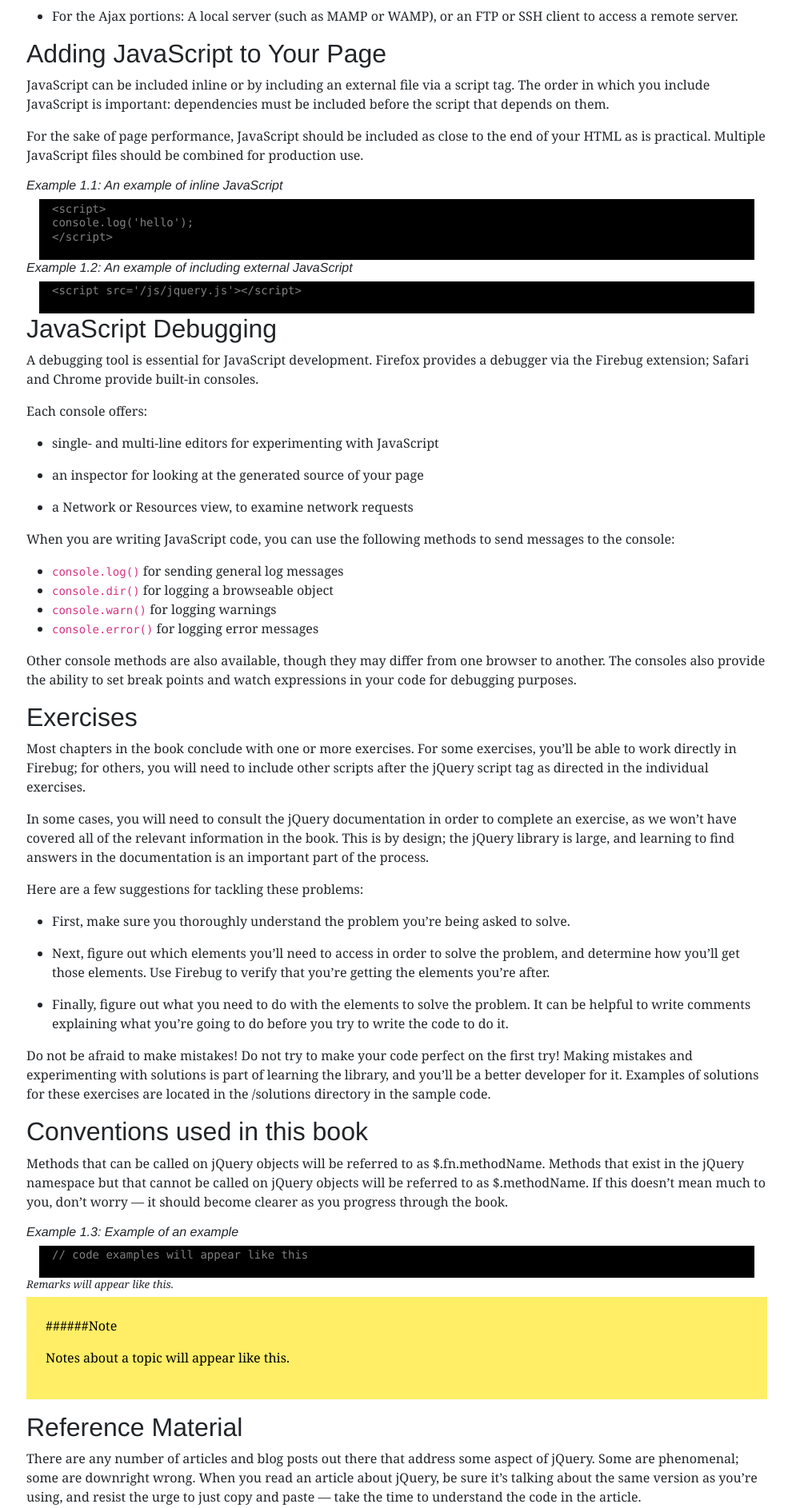
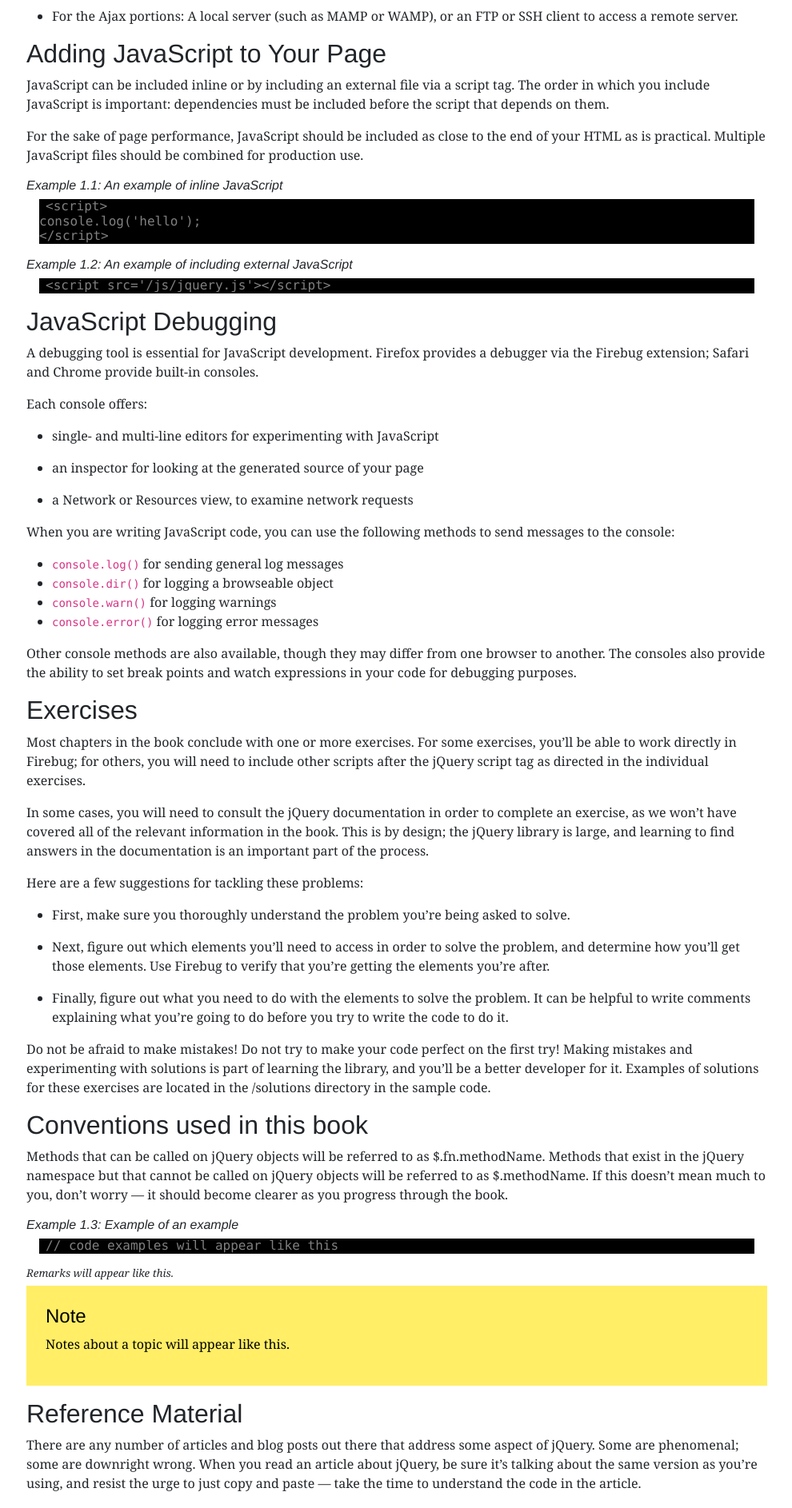
Before and after one commit to dan-carroll/jquery-fundamentals, a Jekyll site: the page built from legacy/ch01-welcome.md, in a window 1280 px wide. Shown: the part 811-2697 px from the top of the page at 80% size, without its empty margins (144-1134 px from the left). Built offline with Jekyll 4.4.1, drawn with Linux system fonts in a browser that asks for light colours.

Commit message:
Formatted code block

```diff
--- a/assets/css/main.css
+++ b/assets/css/main.css
@@ -64,10 +64,13 @@ footer > p {
 div.highlight {
     background-color: black;
     color: gray;
-    margin: 0 1rem;
-    padding: .2rem 1rem;
-    font-size: larger;
+    margin-left: 1rem;
+    margin-right: 1rem;
     font-family: "Consolas", "Bitstream Vera Sans Mono", "Courier New", Courier, monospace;
-    font-size: 1em;
     line-height: 1.1em;
 }
+
+pre code {
+    font-size: 1rem;
+    padding: .2rem .5rem;
+}
--- a/legacy/ch01-welcome.md
+++ b/legacy/ch01-welcome.md
@@ -98,7 +98,7 @@ Methods that can be called on jQuery objects will be referred to as $.fn.methodN
 
 ##### Remarks will appear like this.
 
-> ######Note
+> #### Note
 >
 > Notes about a topic will appear like this.
 
```
